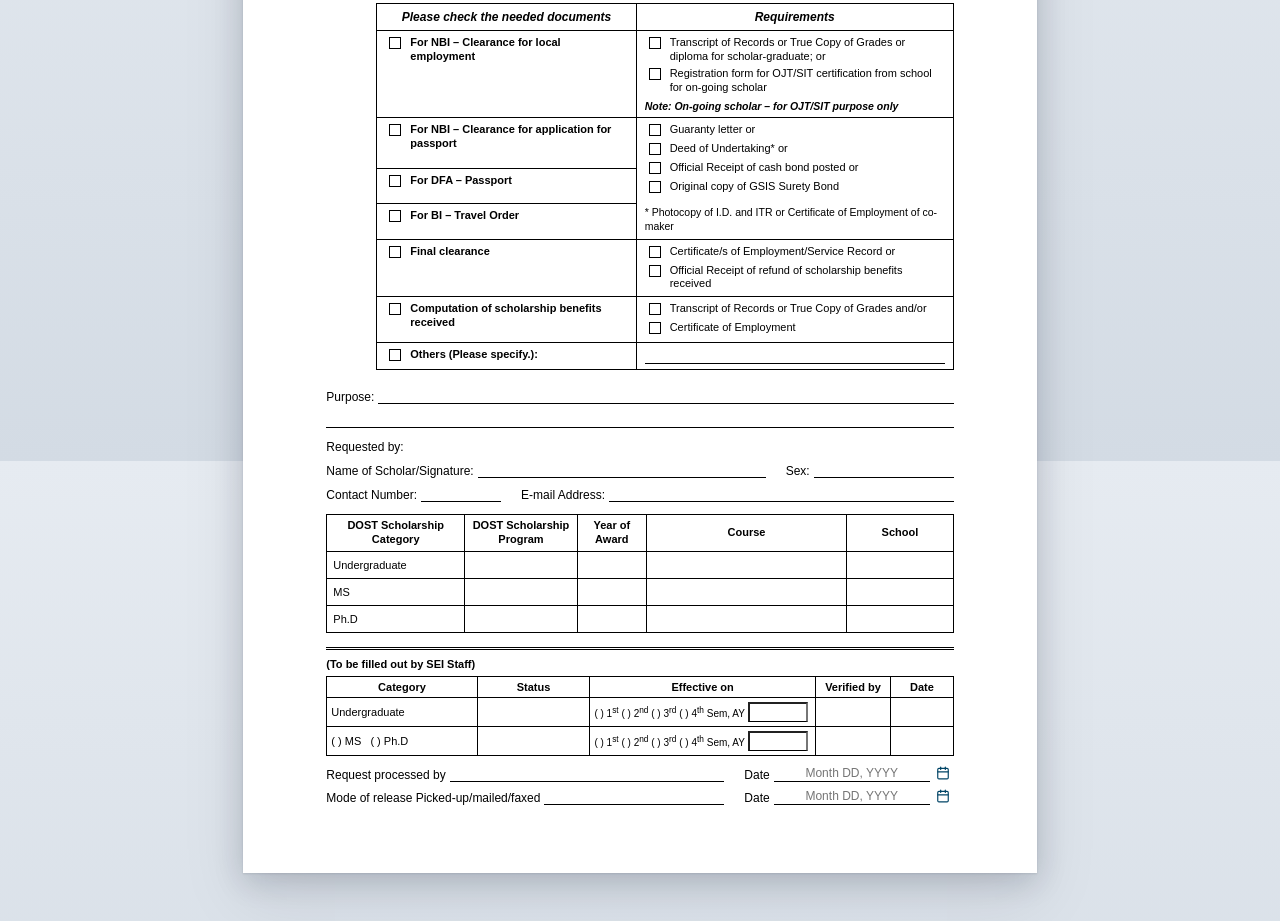
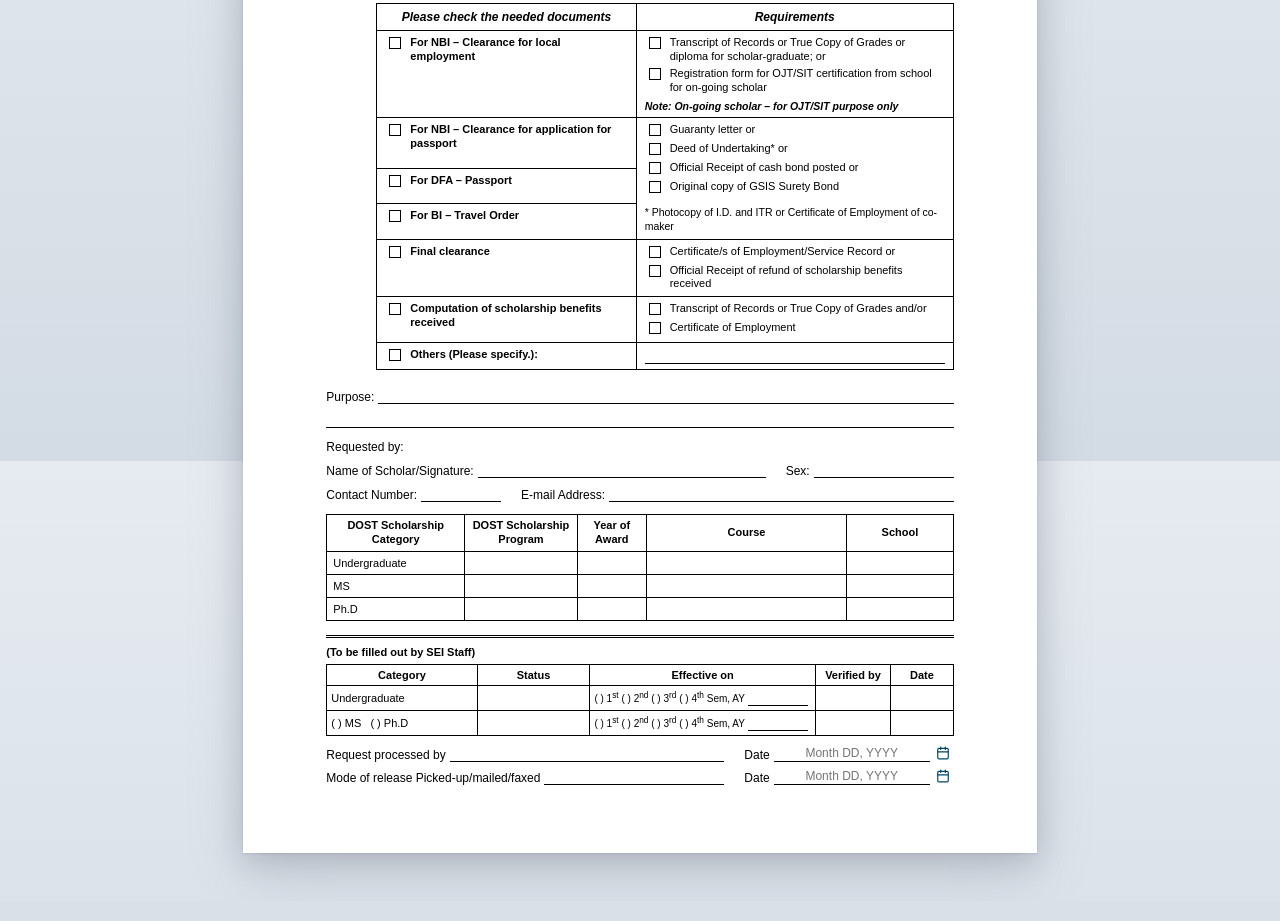
Before and after one commit to dostscholarships/clearance-form, a plain HTML site: page index.html in a window 1280 px wide. Shown: the part 339-1260 px from the top of the page. Drawn offline with Linux system fonts and the light colour scheme.

Commit message:
Update index.html

```diff
--- a/index.html
+++ b/index.html
@@ -167,28 +167,15 @@
     flex: none;
   }
 
-  /* Multiline Dynamic Table Cell Field */
-  .cell-editable {
-    width: 100%;
-    min-height: 18px;
-    border: none;
-    outline: none;
-    font-size: 11px;
-    line-height: 1.25;
-    text-align: center;
-    background: transparent;
-    word-break: break-word;
-    white-space: pre-wrap;
-    padding: 2px;
-  }
-
   /* Field and checkbox interaction states: screen only */
   @media screen {
-    .inp-line, .cell-editable {
+    .inp-line {
       transition: background-color 0.12s ease, border-color 0.12s ease, box-shadow 0.12s ease;
     }
-    .inp-line:focus, .cell-editable:focus {
+    .inp-line:focus {
       background-color: var(--accent-soft);
+      border-bottom-color: var(--accent);
+      box-shadow: 0 1px 0 var(--accent);
     }
     .cb-item input[type="checkbox"] {
       transition: border-color 0.12s ease, box-shadow 0.12s ease, background-color 0.12s ease;
@@ -207,7 +194,7 @@
   }
 
   @media screen and (hover: hover) {
-    .inp-line:hover:not(:focus), .cell-editable:hover:not(:focus) { background-color: rgba(0, 68, 102, 0.045); }
+    .inp-line:hover:not(:focus) { background-color: rgba(0, 68, 102, 0.045); }
     .cb-item:hover input[type="checkbox"] { box-shadow: 0 0 0 3px var(--accent-ring); }
     .picker-btn { opacity: 0.75; transition: opacity 0.12s ease; }
     .picker-btn:hover { opacity: 1; }
@@ -320,7 +307,7 @@
   .scholar-grid-table th, .scholar-grid-table td {
     border: 1px solid var(--line-black);
     padding: 4px;
-    min-height: 22px;
+    height: 22px;
   }
 
   .scholar-grid-table th {
@@ -338,6 +325,15 @@
     text-align: left;
     font-weight: 400;
     padding-left: 6px;
+  }
+
+  .scholar-grid-table td input[type="text"] {
+    width: 100%;
+    border: none;
+    outline: none;
+    font-size: 11px;
+    text-align: center;
+    background: transparent;
   }
 
   /* Separator Double Line */
@@ -373,6 +369,14 @@
 
   .staff-table th {
     font-weight: 700;
+  }
+
+  .staff-table td input[type="text"] {
+    width: 100%;
+    border: none;
+    outline: none;
+    font-size: 11px;
+    background: transparent;
   }
 
   .staff-form-row {
@@ -906,24 +910,24 @@
     <tbody>
       <tr>
         <td class="cat-cell">Undergraduate</td>
-        <td><div class="cell-editable" contenteditable="true" role="textbox"></div></td>
-        <td><div class="cell-editable" contenteditable="true" role="textbox"></div></td>
-        <td><div class="cell-editable" contenteditable="true" role="textbox"></div></td>
-        <td><div class="cell-editable" contenteditable="true" role="textbox"></div></td>
+        <td><input type="text"></td>
+        <td><input type="text"></td>
+        <td><input type="text"></td>
+        <td><input type="text"></td>
       </tr>
       <tr>
         <td class="cat-cell">MS</td>
-        <td><div class="cell-editable" contenteditable="true" role="textbox"></div></td>
-        <td><div class="cell-editable" contenteditable="true" role="textbox"></div></td>
-        <td><div class="cell-editable" contenteditable="true" role="textbox"></div></td>
-        <td><div class="cell-editable" contenteditable="true" role="textbox"></div></td>
+        <td><input type="text"></td>
+        <td><input type="text"></td>
+        <td><input type="text"></td>
+        <td><input type="text"></td>
       </tr>
       <tr>
         <td class="cat-cell">Ph.D</td>
-        <td><div class="cell-editable" contenteditable="true" role="textbox"></div></td>
-        <td><div class="cell-editable" contenteditable="true" role="textbox"></div></td>
-        <td><div class="cell-editable" contenteditable="true" role="textbox"></div></td>
-        <td><div class="cell-editable" contenteditable="true" role="textbox"></div></td>
+        <td><input type="text"></td>
+        <td><input type="text"></td>
+        <td><input type="text"></td>
+        <td><input type="text"></td>
       </tr>
     </tbody>
   </table>
@@ -948,21 +952,21 @@
       <tbody>
         <tr>
           <td style="text-align: left;">Undergraduate</td>
-          <td><div class="cell-editable" contenteditable="true" role="textbox"></div></td>
+          <td><input type="text"></td>
           <td style="text-align: left; font-size: 10px;">
             ( ) 1<sup>st</sup> ( ) 2<sup>nd</sup> ( ) 3<sup>rd</sup> ( ) 4<sup>th</sup> Sem, AY <input type="text" style="width: 60px; display: inline-block; border-bottom: 1px solid #000;">
           </td>
-          <td><div class="cell-editable" contenteditable="true" role="textbox"></div></td>
-          <td><div class="cell-editable" contenteditable="true" role="textbox"></div></td>
+          <td><input type="text"></td>
+          <td><input type="text"></td>
         </tr>
         <tr>
           <td style="text-align: left;">( ) MS &nbsp; ( ) Ph.D</td>
-          <td><div class="cell-editable" contenteditable="true" role="textbox"></div></td>
+          <td><input type="text"></td>
           <td style="text-align: left; font-size: 10px;">
             ( ) 1<sup>st</sup> ( ) 2<sup>nd</sup> ( ) 3<sup>rd</sup> ( ) 4<sup>th</sup> Sem, AY <input type="text" style="width: 60px; display: inline-block; border-bottom: 1px solid #000;">
           </td>
-          <td><div class="cell-editable" contenteditable="true" role="textbox"></div></td>
-          <td><div class="cell-editable" contenteditable="true" role="textbox"></div></td>
+          <td><input type="text"></td>
+          <td><input type="text"></td>
         </tr>
       </tbody>
     </table>
```
